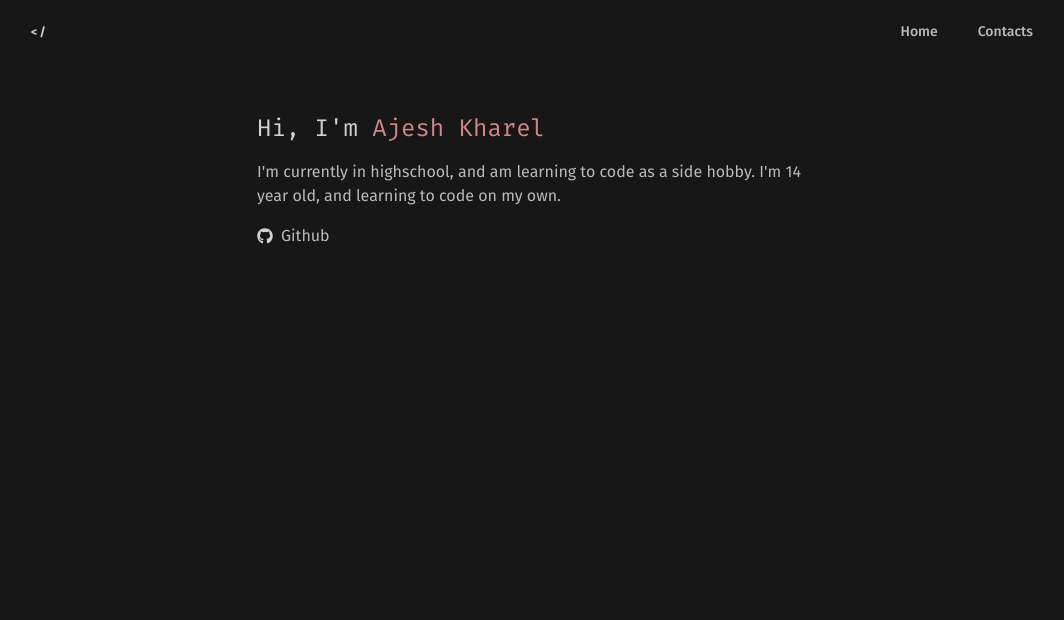
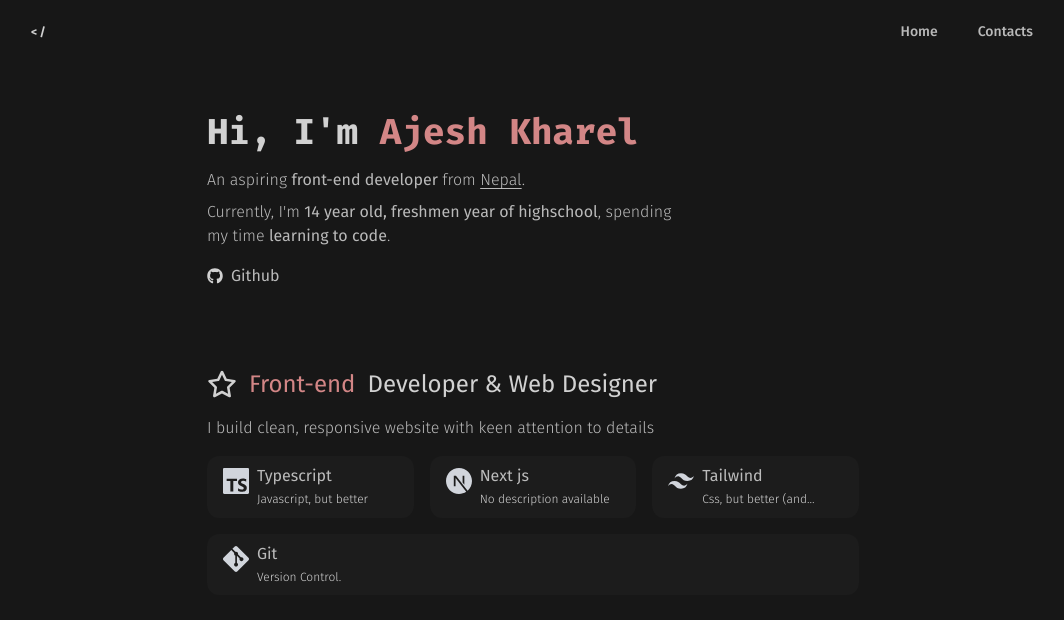
Before and after one commit to MrKharel/portfolio, a Next.js app: page / in a window 1280 px wide. Shown: the top 620 px of the page, without its empty margins (107-1171 px from the left). Built offline with nearby package versions, Linux system fonts and the light colour scheme.

Commit message:
Add the technologies section.

```diff
--- a/src/app/globals.css
+++ b/src/app/globals.css
@@ -11,10 +11,20 @@
 	--color-page: var(--bg-page);
 }
 
+.flex-primary {
+	@apply flex flex-col gap-4;
+}
+
 @utility w-body {
-	width: 100vw;
-	max-width: 600px;
+	@apply px-6 self-center w-[100vw] max-w-[700px] 2xl:max-w-[800px];
 }
 @utility red-highlight {
 	@apply text-red-300/80;
 }
+@utility text-body {
+	@apply text-white/70 font-[300];
+}
+
+u {
+	text-underline-offset: 3px;
+}
--- a/src/app/layout.tsx
+++ b/src/app/layout.tsx
@@ -4,7 +4,7 @@ import { Fira_Code, Fira_Sans } from "next/font/google";
 import "./globals.css";
 
 const FiraCode = Fira_Code({ variable: "--font-fira-code", subsets: ["latin"] });
-const FiraSans = Fira_Sans({ weight: ["400", "500", "700"], variable: "--font-fira-sans", subsets: ["latin"] });
+const FiraSans = Fira_Sans({ weight: ["300", "400", "500", "700"], variable: "--font-fira-sans", subsets: ["latin"] });
 
 export const metadata: Metadata = { title: "Ajesh Kharel's Portfolio" };
 
--- a/src/app/page.tsx
+++ b/src/app/page.tsx
@@ -1,12 +1,13 @@
 "use server";
 
-import { Header, Hero } from "@/components";
+import { Header, Hero, Techs } from "@/components";
 
 export default async function LandingPage() {
 	return (
 		<>
 			<Header />
 			<Hero />
+			<Techs />
 		</>
 	);
 }
--- a/src/components/Hero.tsx
+++ b/src/components/Hero.tsx
@@ -10,15 +10,21 @@ const links: Array<Link> = [{ label: "Github", icon: FaGithub, href: "" }];
 
 export const Hero = () => {
 	return (
-		<section className="w-body self-center flex flex-col gap-4 px-6">
-			<h2 className="font-title mt-12 font-mono text-2xl">
+		<section className="w-body flex-primary">
+			<h2 className="font-title mt-12 font-mono text-3xl lg:text-4xl font-bold">
 				Hi, I'm <span className="red-highlight">Ajesh Kharel</span>
 			</h2>
 
-			<p className="text-white/70">
-				I'm currently in highschool, and am learning to code as a side hobby. I'm 14 year old, and learning to code on
-				my own.
-			</p>
+			<div className="text-body lg:max-w-120">
+				<p>
+					An aspiring <strong>front-end developer</strong> from <u>Nepal</u>.<br />
+				</p>
+
+				<p className="mt-2">
+					Currently, I'm <strong>14 year old, freshmen year of highschool</strong>, spending my time{" "}
+					<strong>learning to code</strong>.
+				</p>
+			</div>
 
 			<nav className="flex gap-4">
 				{links.map((link, index) => {
--- /dev/null
+++ b/src/components/Techs.tsx
@@ -0,0 +1,54 @@
+import { FaRegStar } from "react-icons/fa6";
+import { SiGit, SiNextdotjs, SiTailwindcss, SiTypescript } from "react-icons/si";
+
+interface TechnologyCard {
+	icon: React.ReactNode;
+	title: string;
+	description: string;
+}
+
+const techCards: TechnologyCard[] = [
+	{ icon: <SiTypescript className="size-6.5" />, title: "Typescript", description: "Javascript, but better" },
+	{ icon: <SiNextdotjs className="size-6.5" />, title: "Next js", description: "" },
+	{
+		icon: <SiTailwindcss className="size-6.5" />,
+		title: "Tailwind",
+		description: "Css, but better (and faster). Also maintainable. Also developer friendly.",
+	},
+	{ icon: <SiGit className="size-6.5" />, title: "Git", description: "Version Control." },
+];
+
+export const Techs = () => {
+	return (
+		<section className="w-body mt-20 flex-primary">
+			<h2 className="flex items-center gap-3 text-xl lg:text-2xl">
+				<FaRegStar className="text-2xl lg:text-3xl" /> <span className="red-highlight">Front-end</span> Developer & Web
+				Designer
+			</h2>
+
+			<div className="text-body">I build clean, responsive website with keen attention to details</div>
+
+			<div className="flex flex-wrap gap-4">
+				{techCards.map((card, index) => {
+					return <TechnologyCard key={index} {...card} />;
+				})}
+			</div>
+		</section>
+	);
+};
+
+const TechnologyCard = (props: TechnologyCard) => {
+	return (
+		<div className="group flex gap-2 min-w-50 w-fit px-4 py-2 flex-1 bg-white/2 hover:bg-white/5 transition-all duration-500 ease-in-out rounded-xl">
+			<div className="pt-1 text-3xl text-gray-300 transition-colors duration-300">{props.icon}</div>
+
+			<div className="flex flex-col gap-0.5">
+				<h3 className="text-white/70">{props.title}</h3>
+
+				<p className="text-xs font-[300] text-sm leading-relaxed line-clamp-1">
+					{props.description || "No description available"}
+				</p>
+			</div>
+		</div>
+	);
+};
--- a/src/components/index.ts
+++ b/src/components/index.ts
@@ -1,2 +1,3 @@
 export * from "./Header";
 export * from "./Hero";
+export * from "./Techs";
--- a/src/ui/NavBtn.tsx
+++ b/src/ui/NavBtn.tsx
@@ -1,19 +1,32 @@
+"use client";
+
 import Link from "next/link";
 import type { ComponentType } from "react";
 
 export interface NavButtonProps {
 	label: string;
 	href: string;
+	handleClick?: () => void;
 	icon?: ComponentType<{ className?: string }>;
+	isActive?: boolean;
+	className?: string;
 }
 
-export const NavButton = ({ label, href, icon: Icon }: NavButtonProps) => {
+export const NavButton = (props: NavButtonProps) => {
 	return (
 		<Link
-			href={href}
-			className="group flex items-center justify-center gap-2 px-3 py-2 rounded-lg text-sm font-medium text-white/70 transition-all duration-200 ease-out hover:bg-white/10 hover:text-white active:scale-95 focus-visible:outline-none focus-visible:ring-2 focus-visible:ring-white/30">
-			{Icon && <Icon className="size-4 transition-transform duration-200 group-hover:scale-110" />}
-			<span>{label}</span>
+			onClick={() => props.handleClick}
+			href={props.href}
+			className={`group flex items-center justify-center gap-2 px-3 py-2 rounded-lg text-sm font-medium text-white/70 transition-all duration-200 ease-out hover:bg-white/10 hover:text-white active:scale-95 focus-visible:outline-none focus-visible:ring-2 focus-visible:ring-white/30 ${
+				props.className !== undefined
+					? props.className
+							.split(" ")
+							.map((c) => `!${c}`)
+							.join(" ")
+					: ""
+			}`}>
+			{props.icon && <props.icon className="size-4 transition-transform duration-200 group-hover:scale-110" />}
+			<span>{props.label}</span>
 		</Link>
 	);
 };
```
Also changed, not shown: public/games-repo.png (added).
